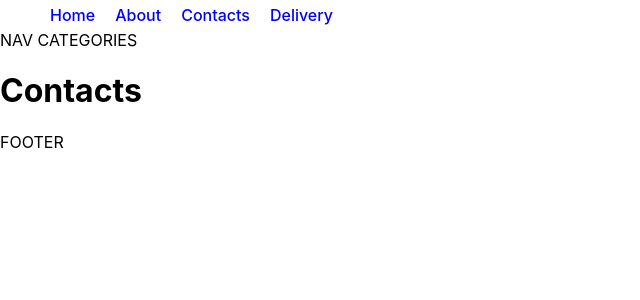
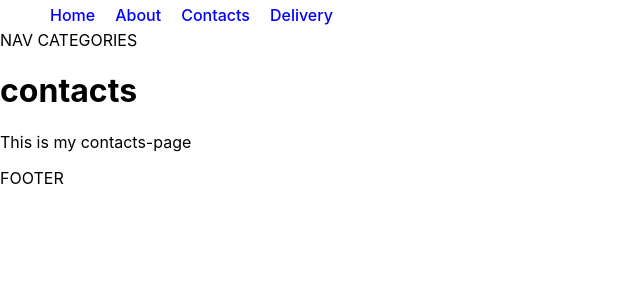
Before and after one commit to SadambekovBekmyrza/diplomwork, a React (Create React App) app: page /contacts in a window 1280 px wide. Shown: the top 300 px of the page, without its empty margins (0-640 px from the left). Built offline with nearby package versions, Linux system fonts and the light colour scheme.

Commit message:
Changed links and some elements in app.js

```diff
--- a/src/App.js
+++ b/src/App.js
@@ -1,15 +1,19 @@
 import { Link, Route, Routes } from "react-router-dom";
 import Layout from "./components/Layout/Layout";
+import About from "./pages/About";
+import Home from "./pages/Home";
+import Contacts from "./pages/Contacts";
+import Devilery from "./pages/Delivery";
 
 function App() {
   return (
     <div className="App">
       <Layout>
         <Routes>
-          <Route path="/" element={<h1>Home</h1>} />
-          <Route path="/about" element={<h1>About</h1>} />
-          <Route path="/contacts" element={<h1>Contacts</h1>} />
-          <Route path="/delivery" element={<h1>Delivery</h1>} />
+          <Route path="/" element={<Home />} />
+          <Route path="/about" element={<About />} />
+          <Route path="/contacts" element={<Contacts />} />
+          <Route path="/delivery" element={<Devilery />} />
         </Routes>
       </Layout>
     </div>
--- a/src/pages/About.js
+++ b/src/pages/About.js
@@ -0,0 +1,8 @@
+export default function About() {
+  return (
+    <div className="About">
+      <h1>about</h1>
+      <p>This is my about-page</p>
+    </div>
+  );
+}
--- a/src/pages/Contacts.js
+++ b/src/pages/Contacts.js
@@ -0,0 +1,8 @@
+export default function Contacts() {
+  return (
+    <div className="Contacts">
+      <h1>contacts</h1>
+      <p>This is my contacts-page</p>
+    </div>
+  );
+}
--- a/src/pages/Delivery.js
+++ b/src/pages/Delivery.js
@@ -0,0 +1,8 @@
+export default function Devilery() {
+  return (
+    <div className="Devilery">
+      <h1>Devilery</h1>
+      <p>This is my Devilery-page</p>
+    </div>
+  );
+}
```
